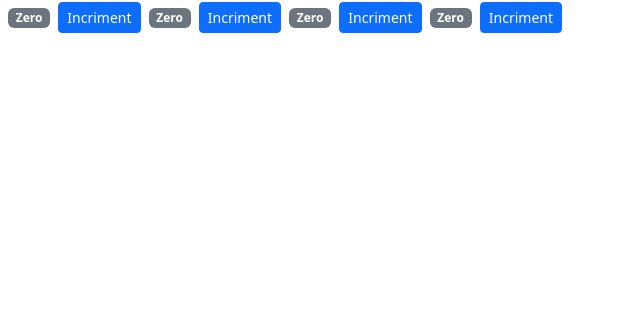
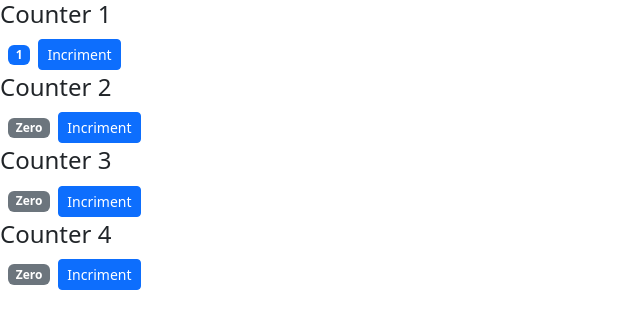
Before and after one commit to V5NEXT/react-counter-app, a React (Create React App) app: page / in a window 1280 px wide. Shown: the top 328 px of the page, without its empty margins (0-640 px from the left). Built offline with nearby package versions, Linux system fonts and the light colour scheme.

Commit message:
Passing children through props

```diff
--- a/src/components/counter.jsx
+++ b/src/components/counter.jsx
@@ -3,7 +3,7 @@
 
 class Counter extends Component {
     state = {
-        count : 0,
+        count : this.props.value,
         product : 1,
         tags : ['tag1', 'tag2', 'tag3']
      }
@@ -14,12 +14,13 @@
         })
      }
     render() {
-        return (<React.Fragment>
+        return (<div>
+            <h4>Counter {this.props.id}</h4>
             <span className={this.changeBadgeColor()}>{this.formatCount()}</span>
             <button onClick={ () => this.handleIncriment(this.state.product)} className='btn btn-primary btn-sm'>Incriment</button>
             {this.state.tags.length === 0 && "Please add tags!"}
             {/* {this.renderTags()} */}
-        </React.Fragment>);
+        </div>);
 
     }
     renderTags(){
--- a/src/components/counters.jsx
+++ b/src/components/counters.jsx
@@ -6,16 +6,17 @@
     state = {
         counters : [
             {id : 1, value : 1},
-            {id : 2, value : 1},
-            {id : 3, value : 1},
-            {id : 4, value : 1}
+            {id : 2, value : 0},
+            {id : 3, value : 0},
+            {id : 4, value : 0}
 
         ]
      }
     render() {
         return (
             <div>
-              {this.state.counters.map((counter)=> <Counter key={counter.id}/>)}
+              {this.state.counters.map((counter)=> <Counter key={counter.id} value={counter.value} id={counter.id}>
+              </Counter>)}
 
             </div>
         );
```
